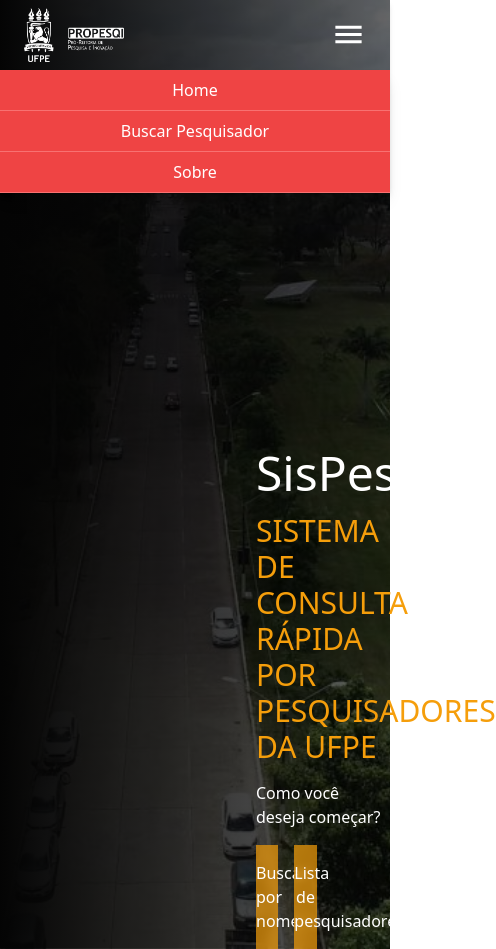
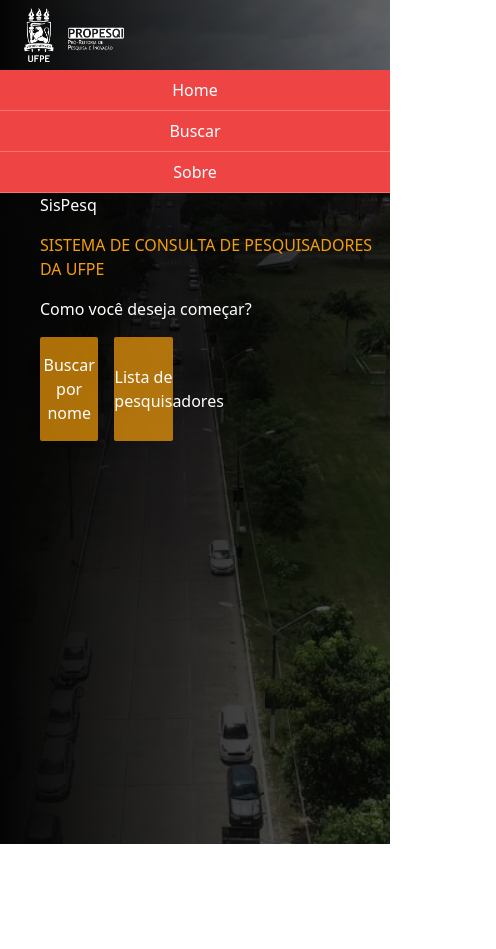
Before and after one commit to thiagomag94/BuscaPesquisador-UFPE, a Next.js app in the folder Front-end/busca-pesquisador/: page / in a window 390 px wide. Both pictures are taken after a click on the button 348 px from the left and 34 px from the top of the page. Shown: the whole page, 496 px wide, since content can reach past the window. After the commit the page ends 844 px from the top, so only its background shows below. Built offline with nearby package versions, Linux system fonts and the light colour scheme.

Commit message:
feature add input

```diff
--- a/Front-end/busca-pesquisador/components/FormSearch/index.tsx
+++ b/Front-end/busca-pesquisador/components/FormSearch/index.tsx
@@ -1,6 +1,6 @@
 import { FormSearchType } from "./FormSearchType"
 import AddCircleIcon from '@mui/icons-material/AddCircle';
-import { InputSearch } from "../inputSearch";
+import { InputSearch } from "../InputSearch";
 import { useEffect, useState } from "react";
 
 export const FormSearch = (props:FormSearchType) =>{
--- a/Front-end/busca-pesquisador/components/Navbar/index.tsx
+++ b/Front-end/busca-pesquisador/components/Navbar/index.tsx
@@ -5,21 +5,27 @@ import { useState } from "react";
 
 export const Navbar = () =>{
     const [isClicked, setClicked] = useState<Boolean>(false)
+    const [isVisible, setVisible] = useState<String>('')
     const handleButtonNav = () =>{
         isClicked === false && setClicked(true)
+        isClicked === false && setVisible('hidden')
+
         isClicked === true && setClicked(false)
+        isClicked === true && setVisible('')
+
     }
+
     return(
-        <nav className="w-full h-fit flex flex-col items-center bg-transparent text-white transition-all duration-300 shadow-md hover:ease-in lg:flex-row">
+        <nav className="w-full h-fit flex flex-col items-center bg-transparent text-white transition-all duration-300 shadow-md hover:ease-in lg:flex-row overflow-hidden">
             <header className="w-full flex justify-between items-center h-full p-2">
                 <Image src={'/images/propesqi.png'} alt="logo propesqi" width={100} height={50} className="ml-4"/>
-                <button className="font-bold text-lg mr-4" onClick={handleButtonNav}><MenuIcon fontSize="large"/></button>
+                <button className={`font-bold text-lg mr-4 ${isVisible}`} onClick={handleButtonNav}><MenuIcon fontSize="large"/></button>
             </header>
             {isClicked === true &&
-            <div className="flex items-center w-full bg-red-500 shadow-lg lg:bg-transparent w-2/6 lg:absolute lg:right-40">
+            <div className="flex items-center bg-red-500 shadow-lg lg:bg-transparent w-full lg:w-2/6 lg:absolute lg:right-0 lg:transform lg:-translate-x-2/6">
                 <ul className="w-full flex flex-col justify-center items-center lg:flex-row ">
                     <li className="border-b border-red-400 py-2 h-full text-center w-full cursor-pointer hover:bg-red-400 lg:hover:bg-amber-500/70 lg:border-amber-500"><a href="/">Home</a></li>
-                    <li className="border-b border-red-400 py-2 text-center w-full  hover:bg-red-400 lg:hover:bg-amber-500/70 lg:border-amber-500"><a href="/">Buscar Pesquisador</a></li>
+                    <li className="border-b border-red-400 py-2 text-center w-full  hover:bg-red-400 lg:hover:bg-amber-500/70 lg:border-amber-500"><a href="/">Buscar</a></li>
                     <li className="border-b border-red-400 py-2 text-center w-full  hover:bg-red-400 lg:hover:bg-amber-500/70 lg:border-amber-500" ><a href="/">Sobre</a></li>
                 </ul>
             </div>}
--- a/Front-end/busca-pesquisador/pages/index.tsx
+++ b/Front-end/busca-pesquisador/pages/index.tsx
@@ -1,6 +1,8 @@
 import Head from 'next/head'
 import { FormSearch } from '../components/FormSearch'
 import { Navbar } from '../components/Navbar'
+import HomeIcon from '@mui/icons-material/Home';
+import SearchIcon from '@mui/icons-material/Search';
 
 
 
@@ -13,15 +15,15 @@ export default function Home() {
         <meta name="viewport" content="width=device-width, initial-scale=1" />
         <link rel="icon" href="/favicon.ico" />
       </Head>
-      <main className={`w-full min-h-screen flex flex-col bg-cover bg-center bg-imagem  `}>
+      <main className={`w-full min-h-screen flex flex-col bg-cover bg-center bg-imagem lg:overflow-x-hidden `}>
         <Navbar/>
-        <div className='lg:w-4/5 flex flex-col ml-64 mt-64'>
-          <h1 className= "text-white text-5xl mb-4">SisPesq</h1>
-          <p className="text-amber-500 text-3xl mb-4">SISTEMA DE CONSULTA RÁPIDA POR PESQUISADORES DA UFPE</p>
+        <div className='ml-10 lg:w-4/5 lg:flex lg:flex-col lg:ml-64 lg:mt-64'>
+          <h1 className= "text-white lg:text-5xl mb-4">SisPesq</h1>
+          <p className="text-amber-500 lg:text-3xl mb-4">SISTEMA DE CONSULTA DE PESQUISADORES DA UFPE</p>
           <p className="text-md text-white">Como você deseja começar?</p>
           <div id="button-container" className='flex mt-4 '>
-            <button type="button" className="text-white bg-amber-500/70 w-1/6 mr-4 py-4 shadow-lg backdrop-blur-sm">Buscar por nome</button>
-            <button type="button" className="text-white bg-amber-500/70 w-1/6 py-4 shadow-lg backdrop-blur-sm">Lista de pesquisadores</button>
+            <button type="button" className="text-white bg-amber-500/70 w-1/6 mr-4 py-4 shadow-lg backdrop-blur-sm rounded-sm">Buscar por nome</button>
+            <button type="button" className="text-white bg-amber-500/70 w-1/6 py-4 shadow-lg backdrop-blur-sm rounded-sm">Lista de pesquisadores</button>
           </div>
 
         </div>
```
